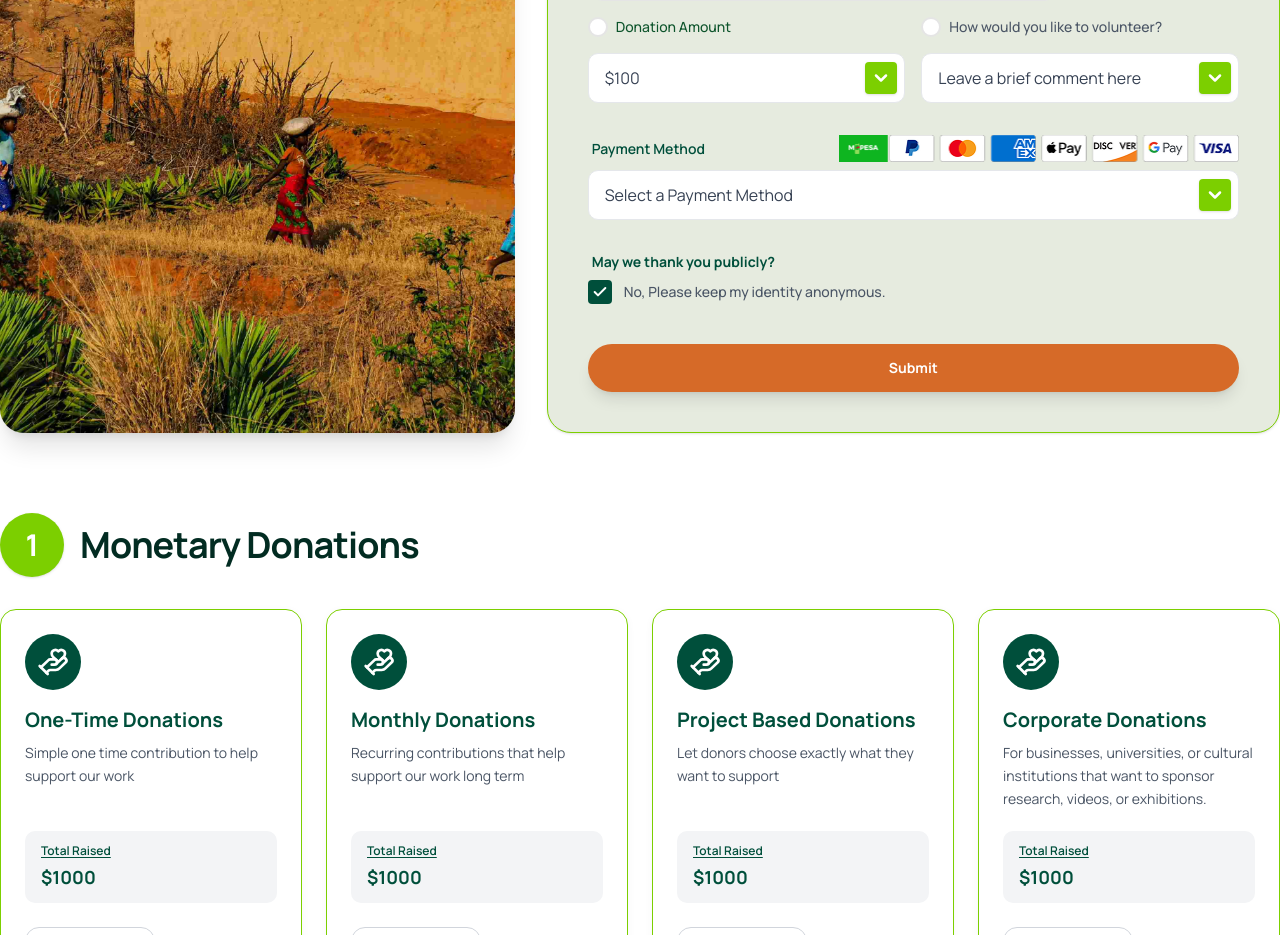
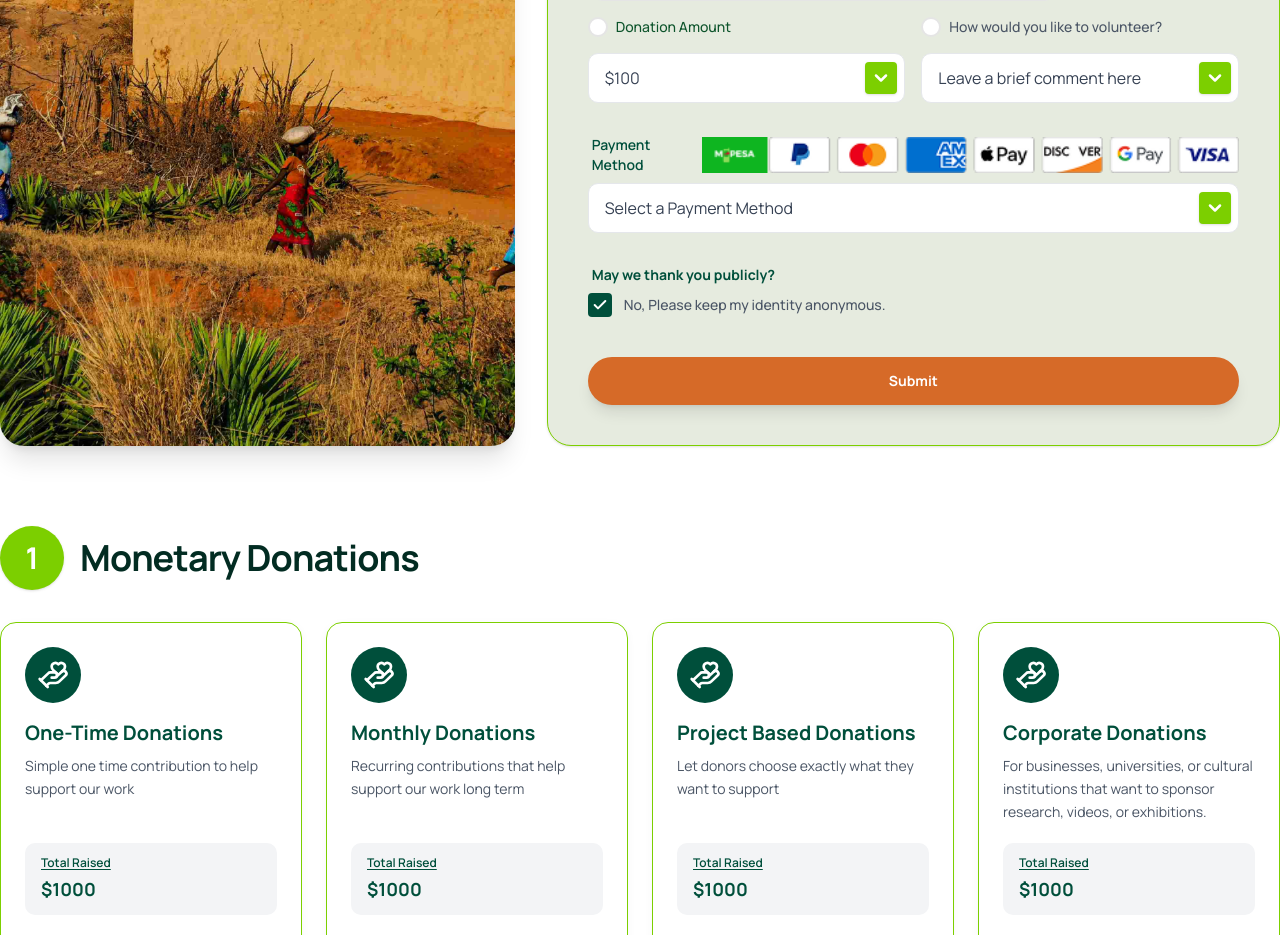
Before and after one commit to muhammadranju/community-based-platform, a Next.js app: page /donate in a window 1280 px wide. Shown: the part 1300-2235 px from the top of the page. Built offline with nearby package versions, Linux system fonts and the light colour scheme.

Commit message:
feat: Add `DonationForm` component with input fields, donation type selection, payment method, and privacy options.

```diff
--- a/app/(main)/donate/DonationForm.tsx
+++ b/app/(main)/donate/DonationForm.tsx
@@ -136,8 +136,8 @@ export const DonationForm: React.FC = () => {
               <Image
                 src="/bg/payment-methods.png"
                 alt=""
-                width={400}
-                height={500}
+                width={550}
+                height={550}
               />
             </div>
           </div>
```
